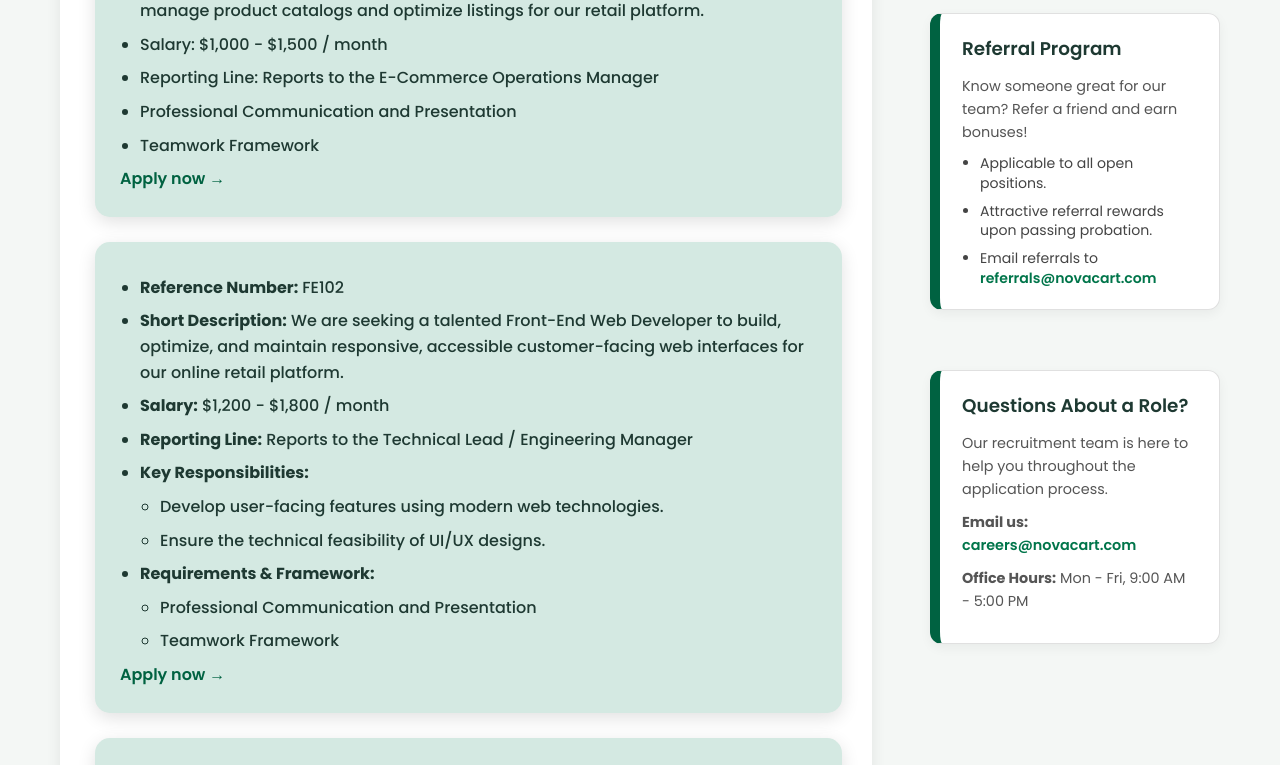
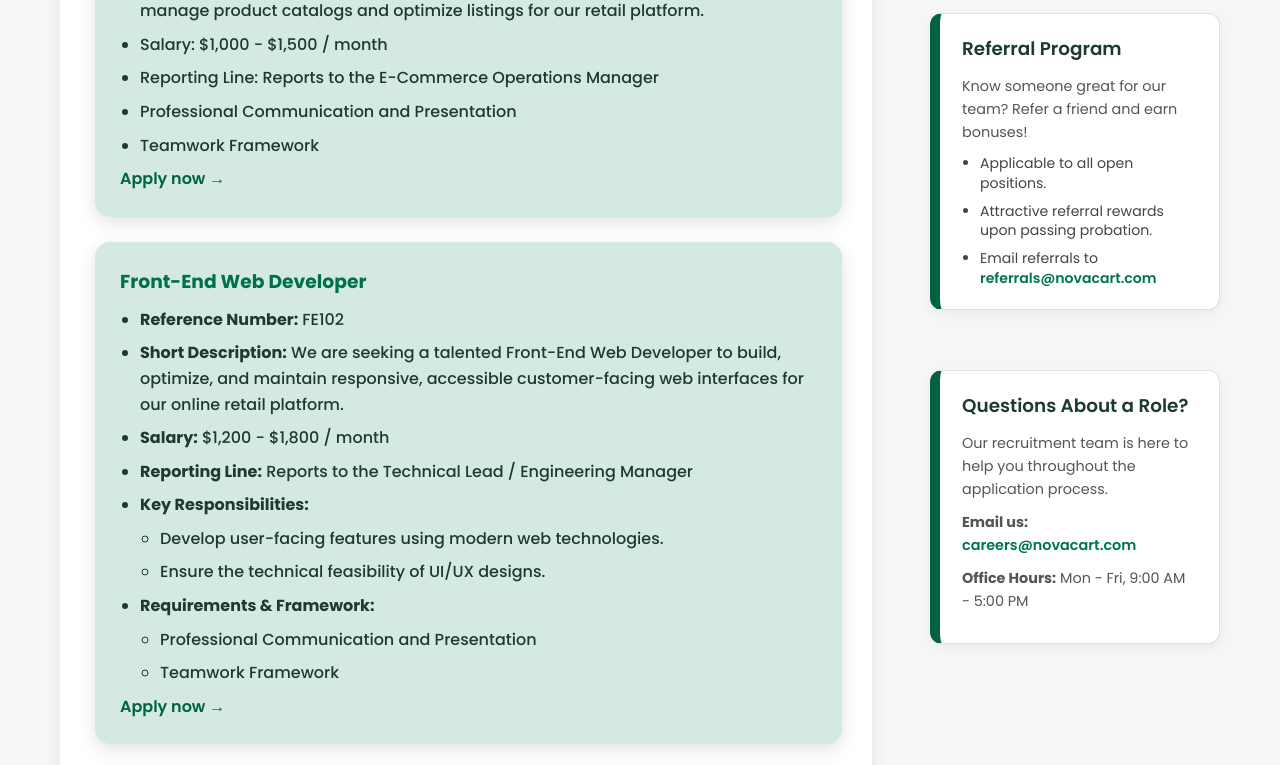
Before and after one commit to TranNguyenKhanhHoang/Jollibee-project2, a PHP site: page /jobs.php in a window 1280 px wide. Shown: the part 1435-2200 px from the top of the page. Run offline with PHP 8.4, Linux system fonts and the light colour scheme; data comes from the database, SQL or seed files in the repository.

Commit message:
fix jobs list

```diff
--- a/jobs.php
+++ b/jobs.php
@@ -167,6 +167,8 @@ include "includes/header.inc";
 
                 <article class="card">
                     <!-- JOB 1 -->
+                    <h3>Front-End Web Developer</h3>
+
                     <ul>
                         <li><strong>Reference Number:</strong> FE102</li>
                         <li><strong>Short Description:</strong> We are seeking a talented Front-End Web Developer to
```
